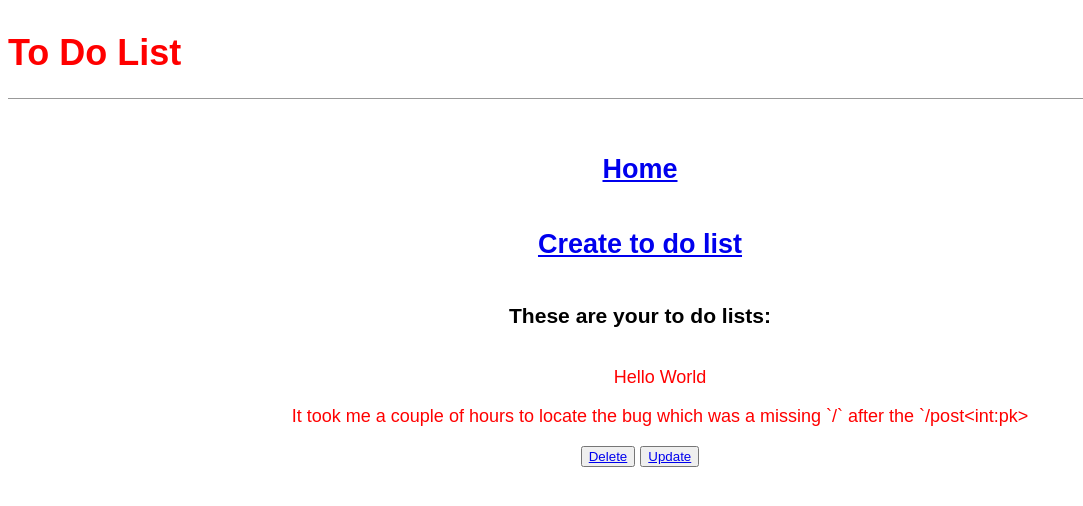
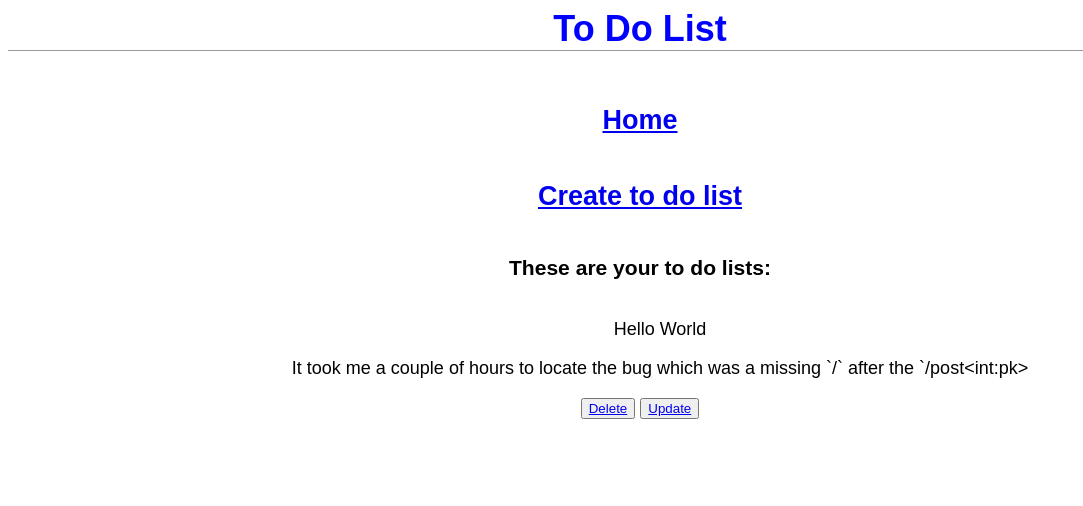
Before and after one commit to JCode1986/django_crud, a Django app: page /post/1/ in a window 1280 px wide. Shown: the top 506 px of the page, without its empty margins (0-1083 px from the left). Run offline with Django 3.2, Linux system fonts and the light colour scheme; data comes from the database, SQL or seed files in the repository; both versions use the stored data as it was after the commit.

Commit message:
centered to-do list

```diff
--- a/static/base.css
+++ b/static/base.css
@@ -11,15 +11,11 @@ header {
     align-items: center;
 }
 
-.to-do-entry {
-    font-family: 'Source Sans Pro', sans-serif;
-    color: red
-}
-
 div {
     align-content: center;
 }
 
-h1 {
-    color: red
+#head {
+    color: blue;
+    margin: 0 auto;
 }
--- a/templates/base.html
+++ b/templates/base.html
@@ -7,7 +7,7 @@
 <body>
     <header>
 
-        <h1>To Do List</h1>
+        <h1 id="head">To Do List</h1>
 
     </header>
     <div>
```
Also changed, not shown: db.sqlite3.
